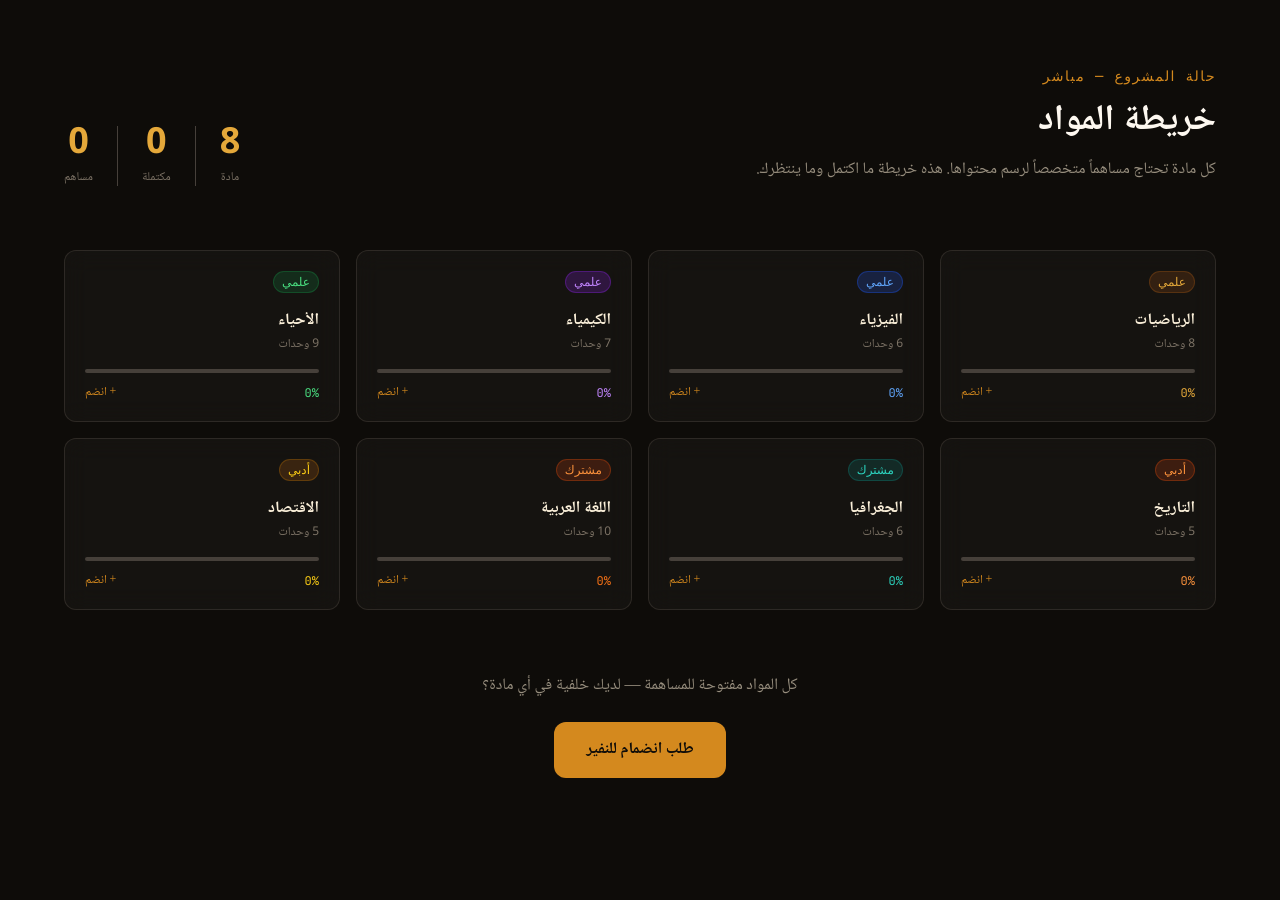
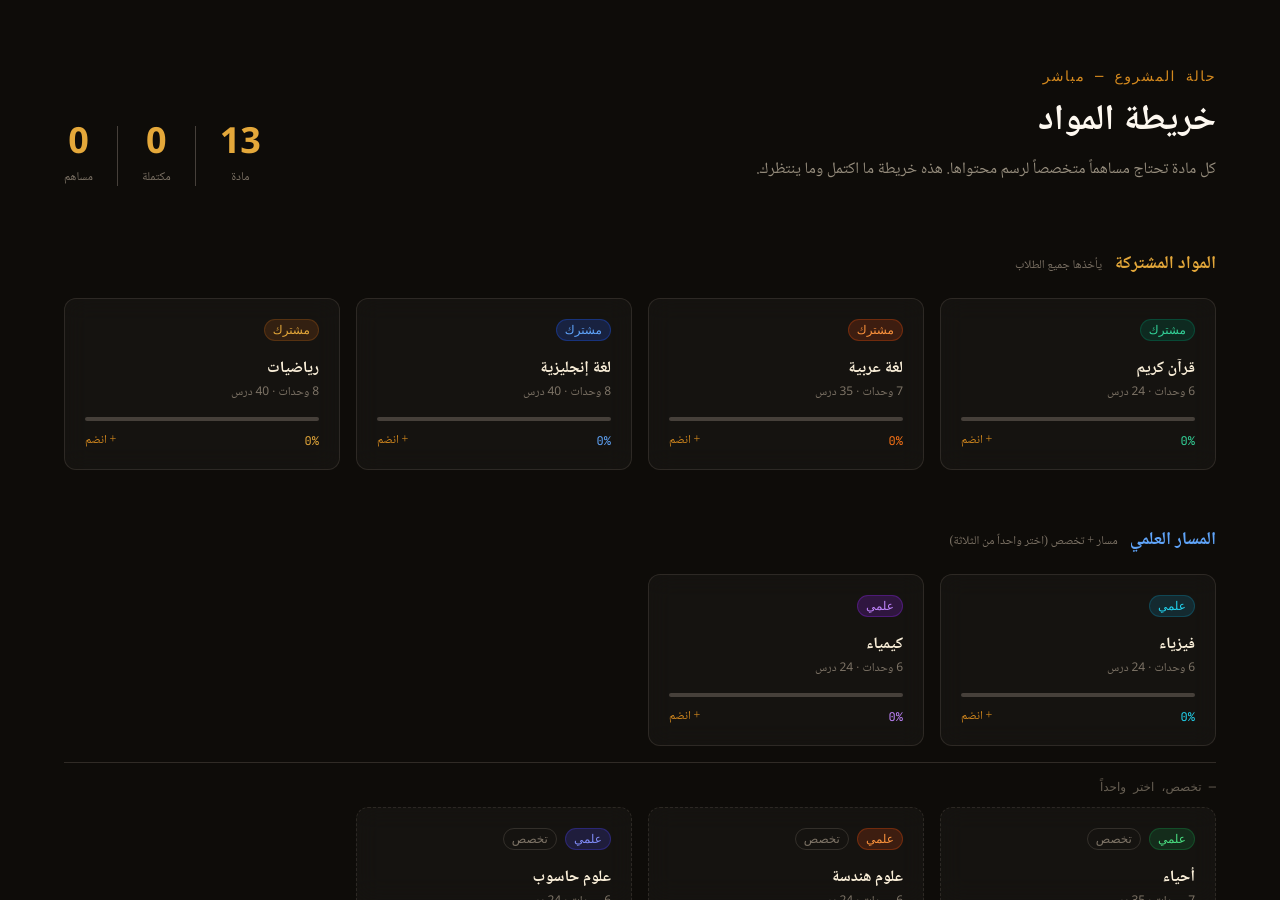
Before and after one commit to altyebv/Nafeer, a Next.js app in the folder Nafeer/: page / in a window 1280 px wide. Shown: the part 1900-2800 px from the top of the page. Built offline with nearby package versions, Linux system fonts and the light colour scheme; a web font is replaced by a local one.

Commit message:
ids generation logics

```diff
--- a/Nafeer/src/app/admin/dashboard/page.jsx
+++ b/Nafeer/src/app/admin/dashboard/page.jsx
@@ -1,6 +1,7 @@
 'use client';
 import { useState, useEffect, useCallback } from 'react';
 import { useRouter } from 'next/navigation';
+import { SUBJECTS_CATALOG } from '@/shared/curriculum';
 
 const STATUS_CONFIG = {
   pending:  { label: 'في الانتظار', color: 'text-yellow-400', bg: 'bg-yellow-900/30 border-yellow-700/40' },
@@ -262,7 +263,6 @@ export default function AdminDashboard() {
               {[
                 { key: 'name', label: 'الاسم', placeholder: 'الاسم الكامل' },
                 { key: 'email', label: 'البريد الإلكتروني', placeholder: 'email@example.com', dir: 'ltr' },
-                { key: 'subject', label: 'المادة', placeholder: 'مثال: الرياضيات' },
                 { key: 'background', label: 'الخلفية', placeholder: 'اختياري' },
                 { key: 'password', label: 'كلمة المرور', placeholder: '••••••••', type: 'password', dir: 'ltr' },
               ].map(({ key, label, placeholder, dir, type }) => (
@@ -279,6 +279,27 @@ export default function AdminDashboard() {
                   />
                 </div>
               ))}
+              {/* Subject — select from catalog so IDs are always valid */}
+              <div>
+                <label className="block text-xs text-ink-500 mb-1 font-mono">المادة</label>
+                <select
+                  required
+                  value={createForm.subject}
+                  onChange={(e) => setCreateForm({ ...createForm, subject: e.target.value })}
+                  className="w-full px-4 py-2.5 rounded-xl bg-ink-800 border border-ink-700 text-sand-100 focus:outline-none focus:border-sand-600 text-sm transition-all"
+                >
+                  <option value="" disabled>اختر المادة</option>
+                  {['COMMON', 'SCIENCE', 'LITERARY'].map((track) => (
+                    <optgroup key={track} label={track === 'COMMON' ? 'مشترك' : track === 'SCIENCE' ? 'علمي' : 'أدبي'}>
+                      {SUBJECTS_CATALOG.filter((s) => s.track === track).map((s) => (
+                        <option key={s.id} value={s.id}>
+                          {s.nameAr}{s.isMajor ? ' (تخصص)' : ''}
+                        </option>
+                      ))}
+                    </optgroup>
+                  ))}
+                </select>
+              </div>
               <div className="flex gap-3 pt-2">
                 <button
                   type="submit"
--- a/Nafeer/src/components/landing/ProgressBoard.jsx
+++ b/Nafeer/src/components/landing/ProgressBoard.jsx
@@ -1,36 +1,45 @@
 'use client';
 
-// This will eventually pull from Atlas. For now, seeded data.
-const subjects = [
-  { name: 'الرياضيات', path: 'علمي', progress: 0, units: 8, contributor: null, color: 'sand' },
-  { name: 'الفيزياء', path: 'علمي', progress: 0, units: 6, contributor: null, color: 'blue' },
-  { name: 'الكيمياء', path: 'علمي', progress: 0, units: 7, contributor: null, color: 'purple' },
-  { name: 'الأحياء', path: 'علمي', progress: 0, units: 9, contributor: null, color: 'green' },
-  { name: 'التاريخ', path: 'أدبي', progress: 0, units: 5, contributor: null, color: 'orange' },
-  { name: 'الجغرافيا', path: 'مشترك', progress: 0, units: 6, contributor: null, color: 'teal' },
-  { name: 'اللغة العربية', path: 'مشترك', progress: 0, units: 10, contributor: null, color: 'ember' },
-  { name: 'الاقتصاد', path: 'أدبي', progress: 0, units: 5, contributor: null, color: 'yellow' },
-];
+import { SUBJECTS_CATALOG, TRACK_CONFIG, getTotalLessons } from '@/shared/curriculum';
 
+/**
+ * Color map — extend if you add new colors to the catalog.
+ * Keys match the `color` field in SUBJECTS_CATALOG.
+ */
 const colorMap = {
-  sand:   { bar: 'bg-sand-500',   text: 'text-sand-400',   badge: 'bg-sand-900/40 border-sand-700/40 text-sand-400' },
-  blue:   { bar: 'bg-blue-500',   text: 'text-blue-400',   badge: 'bg-blue-900/40 border-blue-700/40 text-blue-400' },
-  purple: { bar: 'bg-purple-500', text: 'text-purple-400', badge: 'bg-purple-900/40 border-purple-700/40 text-purple-400' },
-  green:  { bar: 'bg-green-500',  text: 'text-green-400',  badge: 'bg-green-900/40 border-green-700/40 text-green-400' },
-  orange: { bar: 'bg-orange-500', text: 'text-orange-400', badge: 'bg-orange-900/40 border-orange-700/40 text-orange-400' },
-  teal:   { bar: 'bg-teal-500',   text: 'text-teal-400',   badge: 'bg-teal-900/40 border-teal-700/40 text-teal-400' },
-  ember:  { bar: 'bg-ember-400',  text: 'text-ember-400',  badge: 'bg-orange-900/40 border-orange-700/40 text-orange-400' },
-  yellow: { bar: 'bg-yellow-500', text: 'text-yellow-400', badge: 'bg-yellow-900/40 border-yellow-700/40 text-yellow-400' },
+  sand:    { bar: 'bg-sand-500',    text: 'text-sand-400',    badge: 'bg-sand-900/40 border-sand-700/40 text-sand-400'         },
+  blue:    { bar: 'bg-blue-500',    text: 'text-blue-400',    badge: 'bg-blue-900/40 border-blue-700/40 text-blue-400'         },
+  purple:  { bar: 'bg-purple-500',  text: 'text-purple-400',  badge: 'bg-purple-900/40 border-purple-700/40 text-purple-400'   },
+  green:   { bar: 'bg-green-500',   text: 'text-green-400',   badge: 'bg-green-900/40 border-green-700/40 text-green-400'     },
+  orange:  { bar: 'bg-orange-500',  text: 'text-orange-400',  badge: 'bg-orange-900/40 border-orange-700/40 text-orange-400'  },
+  teal:    { bar: 'bg-teal-500',    text: 'text-teal-400',    badge: 'bg-teal-900/40 border-teal-700/40 text-teal-400'         },
+  ember:   { bar: 'bg-ember-400',   text: 'text-ember-400',   badge: 'bg-orange-900/40 border-orange-700/40 text-orange-400'  },
+  yellow:  { bar: 'bg-yellow-500',  text: 'text-yellow-400',  badge: 'bg-yellow-900/40 border-yellow-700/40 text-yellow-400'  },
+  cyan:    { bar: 'bg-cyan-500',    text: 'text-cyan-400',    badge: 'bg-cyan-900/40 border-cyan-700/40 text-cyan-400'         },
+  emerald: { bar: 'bg-emerald-500', text: 'text-emerald-400', badge: 'bg-emerald-900/40 border-emerald-700/40 text-emerald-400'},
+  indigo:  { bar: 'bg-indigo-500',  text: 'text-indigo-400',  badge: 'bg-indigo-900/40 border-indigo-700/40 text-indigo-400'  },
+  amber:   { bar: 'bg-amber-500',   text: 'text-amber-400',   badge: 'bg-amber-900/40 border-amber-700/40 text-amber-400'     },
+  slate:   { bar: 'bg-slate-500',   text: 'text-slate-400',   badge: 'bg-slate-900/40 border-slate-700/40 text-slate-400'     },
 };
 
-const totalSubjects = subjects.length;
-const mappedSubjects = subjects.filter(s => s.progress > 0).length;
-const totalContributors = subjects.filter(s => s.contributor).length;
+// TODO: Replace with a live fetch from /api/progress once Atlas is wired up.
+// Shape: { [subjectId]: { progress: number, contributor: string | null } }
+const LIVE_PROGRESS = {};
 
 export default function ProgressBoard() {
+  const subjects = SUBJECTS_CATALOG.map((s) => ({
+    ...s,
+    progress:     LIVE_PROGRESS[s.id]?.progress    ?? 0,
+    contributor:  LIVE_PROGRESS[s.id]?.contributor ?? null,
+    totalLessons: getTotalLessons(s.id),
+  }));
+
+  const totalSubjects     = subjects.length;
+  const mappedSubjects    = subjects.filter((s) => s.progress > 0).length;
+  const totalContributors = subjects.filter((s) => s.contributor).length;
+
   return (
     <section className="py-24 px-6 relative">
-      {/* Divider */}
       <div className="ember-line max-w-6xl mx-auto mb-24 opacity-40" />
 
       <div className="max-w-6xl mx-auto">
@@ -40,16 +49,13 @@ export default function ProgressBoard() {
             <span className="inline-block text-sand-500 text-sm tracking-widest uppercase mb-4 font-mono">
               حالة المشروع — مباشر
             </span>
-            <h2 className="text-4xl font-arabic font-bold text-sand-50">
-              خريطة المواد
-            </h2>
+            <h2 className="text-4xl font-arabic font-bold text-sand-50">خريطة المواد</h2>
             <p className="text-ink-400 mt-3 max-w-lg leading-loose">
               كل مادة تحتاج مساهماً متخصصاً لرسم محتواها.
               هذه خريطة ما اكتمل وما ينتظرك.
             </p>
           </div>
 
-          {/* Stats */}
           <div className="flex gap-6">
             <div className="text-center">
               <div className="text-4xl font-bold text-sand-400 stat-number">{totalSubjects}</div>
@@ -68,36 +74,87 @@ export default function ProgressBoard() {
           </div>
         </div>
 
-        {/* Subject Grid */}
+        {/* Track sections */}
+        {[
+          { trackKey: 'COMMON',   label: 'المواد المشتركة', desc: 'يأخذها جميع الطلاب' },
+          { trackKey: 'SCIENCE',  label: 'المسار العلمي',   desc: 'مسار + تخصص (اختر واحداً من الثلاثة)' },
+          { trackKey: 'LITERARY', label: 'المسار الأدبي',   desc: 'مسار + تخصص (اختر واحداً من الاثنين)' },
+        ].map(({ trackKey, label, desc }) => {
+          const trackSubjects = subjects.filter((s) => s.track === trackKey);
+          const required      = trackSubjects.filter((s) => !s.isMajor);
+          const majors        = trackSubjects.filter((s) => s.isMajor);
+          return (
+            <div key={trackKey} className="mb-14">
+              <div className="flex items-baseline gap-3 mb-5">
+                <h3 className={`text-lg font-bold ${TRACK_CONFIG[trackKey].color}`}>{label}</h3>
+                <span className="text-xs text-ink-500">{desc}</span>
+              </div>
+
+              <div className="grid sm:grid-cols-2 lg:grid-cols-4 gap-4 mb-4">
+                {required.map((s) => <SubjectCard key={s.id} subject={s} colorMap={colorMap} />)}
+              </div>
+
+              {majors.length > 0 && (
+                <div className="border-t border-ink-800/60 pt-4">
+                  <p className="text-xs text-ink-600 font-mono mb-3">— تخصص، اختر واحداً</p>
                   <div className="grid sm:grid-cols-2 lg:grid-cols-4 gap-4">
-          {subjects.map((subject, i) => {
-            const c = colorMap[subject.color];
+                    {majors.map((s) => <SubjectCard key={s.id} subject={s} colorMap={colorMap} isMajor />)}
+                  </div>
+                </div>
+              )}
+            </div>
+          );
+        })}
+
+        {/* CTA */}
+        <div className="mt-8 text-center">
+          <p className="text-ink-400 mb-6">كل المواد مفتوحة للمساهمة — لديك خلفية في أي مادة؟</p>
+          <a
+            href="/join"
+            className="inline-flex items-center gap-3 px-8 py-4 bg-sand-500 hover:bg-sand-400 text-ink-950 font-bold rounded-xl transition-all duration-300 hover:shadow-[0_0_40px_rgba(212,137,30,0.25)] hover:-translate-y-0.5"
+          >
+            طلب انضمام للنفير
+          </a>
+        </div>
+      </div>
+    </section>
+  );
+}
+
+function SubjectCard({ subject, colorMap, isMajor = false }) {
+  const c          = colorMap[subject.color] ?? colorMap.sand;
   const isAvailable = !subject.contributor;
+  const trackCfg   = TRACK_CONFIG[subject.track];
+
   return (
     <div
-                key={i}
       className={`relative p-5 rounded-xl border glass overflow-hidden transition-all duration-300
         ${isAvailable
           ? 'border-ink-700/40 hover:border-sand-700/50 hover:-translate-y-1 cursor-pointer group'
-                    : 'border-ink-800/30 opacity-70'
-                  }`}
+          : 'border-ink-800/30 opacity-70'}
+        ${isMajor ? 'border-dashed' : ''}`}
     >
-                {/* Available glow on hover */}
       {isAvailable && (
         <div className="absolute inset-0 bg-gradient-to-br from-sand-600/5 to-transparent opacity-0 group-hover:opacity-100 transition-opacity duration-300 pointer-events-none" />
       )}
 
       <div className="relative z-10">
-                  {/* Path badge */}
-                  <span className={`inline-block text-xs px-2 py-0.5 rounded-full border ${c.badge} mb-4 font-mono`}>
-                    {subject.path}
+        <div className="flex items-center gap-2 mb-4 flex-wrap">
+          <span className={`inline-block text-xs px-2 py-0.5 rounded-full border ${c.badge} font-mono`}>
+            {trackCfg.label}
           </span>
+          {isMajor && (
+            <span className="inline-block text-xs px-2 py-0.5 rounded-full border border-ink-700/50 text-ink-500 font-mono">
+              تخصص
+            </span>
+          )}
+        </div>
 
-                  {/* Name */}
-                  <h3 className="text-base font-bold text-sand-100 mb-1">{subject.name}</h3>
-                  <p className="text-xs text-ink-500 mb-4">{subject.units} وحدات</p>
+        <h3 className="text-base font-bold text-sand-100 mb-1">{subject.nameAr}</h3>
+        <p className="text-xs text-ink-500 mb-4">
+          {subject.units.length} وحدات · {subject.totalLessons} درس
+        </p>
 
-                  {/* Progress bar */}
         <div className="w-full bg-ink-800 rounded-full h-1 mb-3">
           <div
             className={`${c.bar} h-1 rounded-full transition-all duration-1000`}
@@ -105,11 +162,8 @@ export default function ProgressBoard() {
           />
         </div>
 
-                  {/* Status */}
         <div className="flex items-center justify-between">
-                    <span className={`text-xs font-mono ${c.text}`}>
-                      {subject.progress}%
-                    </span>
+          <span className={`text-xs font-mono ${c.text}`}>{subject.progress}%</span>
           {isAvailable ? (
             <a
               href="/join"
@@ -125,22 +179,4 @@ export default function ProgressBoard() {
       </div>
     </div>
   );
-          })}
-        </div>
-
-        {/* CTA */}
-        <div className="mt-16 text-center">
-          <p className="text-ink-400 mb-6">
-            كل المواد مفتوحة للمساهمة — لديك خلفية في أي مادة؟
-          </p>
-          <a
-            href="/join"
-            className="inline-flex items-center gap-3 px-8 py-4 bg-sand-500 hover:bg-sand-400 text-ink-950 font-bold rounded-xl transition-all duration-300 hover:shadow-[0_0_40px_rgba(212,137,30,0.25)] hover:-translate-y-0.5"
-          >
-            طلب انضمام للنفير
-          </a>
-        </div>
-      </div>
-    </section>
-  );
 }
```
Lines whose indentation alone changed are shown as unchanged.
